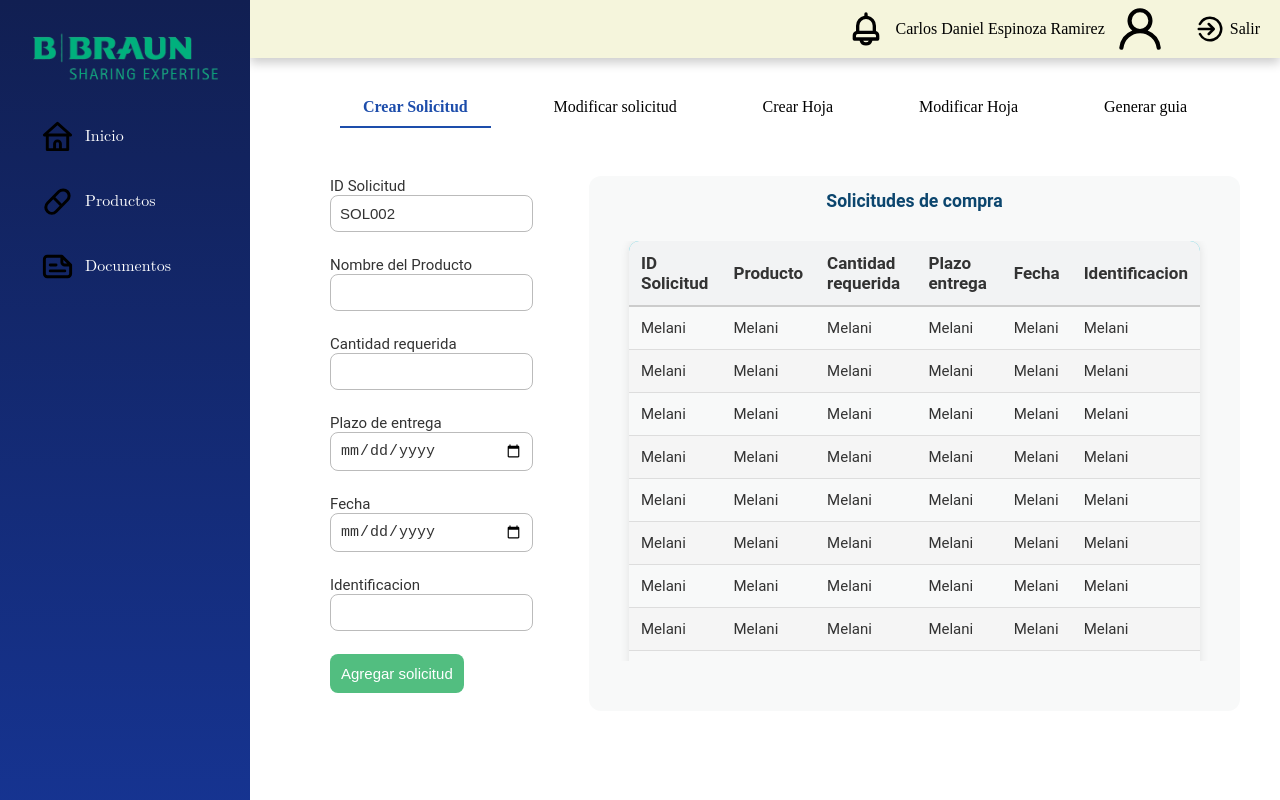
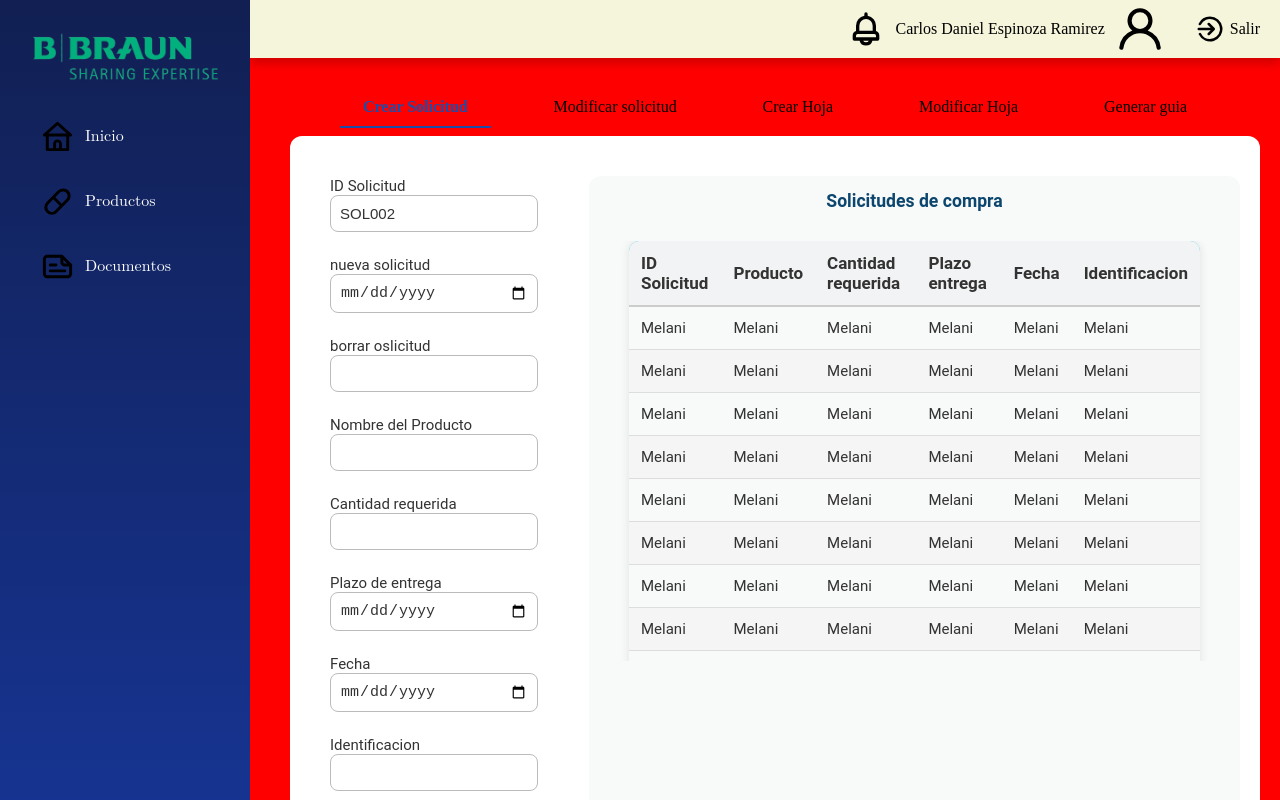
Before and after one commit to C4rL0Xt/DSW_Front, an Angular app: page / in a window 1280 px wide. Both pictures are taken after a click on the element "Crear Solicitud". Shown: the top 800 px of the page. Built offline with nearby package versions, Linux system fonts and the light colour scheme.

Commit message:
SI SI SI? SI ERES BEBE P

```diff
--- a/src/app/modules/productos/pages/documents/documents.component.css
+++ b/src/app/modules/productos/pages/documents/documents.component.css
@@ -2,6 +2,7 @@
 .layout {
   display: flex;
   flex-direction: row;
+  background-color: red;
 }
 
 .input-container {
@@ -136,7 +137,7 @@ select {
   padding: 9px;
   /* Aumentar el padding */
   font-size: 15px;
-  width: 85%;
+  width: 87%;
   box-sizing: border-box;
   /* Asegura que el padding no desborde el contenedor */
   border: 1px solid #bbb;
--- a/src/app/modules/productos/pages/documents/documents.component.html
+++ b/src/app/modules/productos/pages/documents/documents.component.html
@@ -1,7 +1,7 @@
 <div class="layout">
   <app-side-bar></app-side-bar>
   <div class="main-content">
-    <app-header-user></app-header-user>
+    <app-header-user ></app-header-user>
     <div class="tab-container">
       <app-tab-bar [tabs]="tabs" (tabSelected)="onTabSelected($event)"></app-tab-bar>
       <div class="tab-content">
@@ -26,10 +26,15 @@
   <div class="form-and-empty">
 
     <div class="form-container">
-      <for [formGroup]="crearSolicitudForm" (ngSubmit)="onSubmit()">
+      <form [formGroup]="crearSolicitudForm" (ngSubmit)="onSubmit()">
         <div class="input-container">
           <label for="id_solicitud">ID Solicitud</label>
-          <input id="id_solicitud" formControlName="id_solicitud" />
+          <input  id="id_solicitud" formControlName="id_solicitud" />
+        </div>
+
+        <div class="input-container" *ngFor="let form of forms">
+          <label for="{{form.input}}" >{{form.label}}</label>
+          <input id="{{form.input}}" formControlName="{{form.input}}" type="{{form.type}}" />
         </div>
 
         <div class="input-container">
@@ -74,7 +79,7 @@
           </div>
         </div>
         <button type="submit" [disabled]="crearSolicitudForm.valid">Agregar solicitud</button>
-      </for>
+      </form>
     </div>
 
     <div class="table-container">
--- a/src/app/modules/productos/pages/documents/documents.component.ts
+++ b/src/app/modules/productos/pages/documents/documents.component.ts
@@ -6,7 +6,21 @@ import { FormBuilder, FormGroup, Validators } from '@angular/forms';
   templateUrl: './documents.component.html',
   styleUrl: './documents.component.css',
 })
+
+
 export class DocumentsComponent implements OnInit {
+
+  forms= [{
+    label: 'nueva solicitud',
+    input: 'nueva_sol',
+    type: 'date'
+  },{
+    label: 'borrar oslicitud',
+    input: 'nombre_sol',
+    type: 'string'
+  }
+  ];
+
   selectedTab: number = 1;
 
   selectOption: string = '';
@@ -49,6 +63,8 @@ export class DocumentsComponent implements OnInit {
       plazoEntrega: ['', Validators.required],
       fecha: ['', [Validators.required, Validators.min(0)]],
       identificacion: ['', Validators.required],
+      nombre_sol: ['',Validators.required],
+      nueva_sol: ['', Validators.required]
     });
   }
 
--- a/src/app/shared/components/tab-bar/tab-bar.component.ts
+++ b/src/app/shared/components/tab-bar/tab-bar.component.ts
@@ -1,4 +1,5 @@
 import { Component, EventEmitter, Input, Output } from '@angular/core';
+import { FormBuilder, FormGroup, Validators } from '@angular/forms';
 
 @Component({
   selector: 'app-tab-bar',
@@ -10,8 +11,14 @@ export class TabBarComponent {
   @Input() tabs: { label: string, route: string }[] = [];
   @Output() tabSelected = new EventEmitter<string>();
 
+  @Input() forms: {label:string, input:string, type:string}[] = [];
+  @Input() formControlName = 1;
   activeTab: { label: string, route: string } | null = null;
 
+  crearSolicitudForm: FormGroup = new FormGroup({});
+
+
+  onSubmit(): void {}
   selectTab(tab: { label: string, route: string }): void {
     this.activeTab = tab;
     this.tabSelected.emit(tab.route);
```
